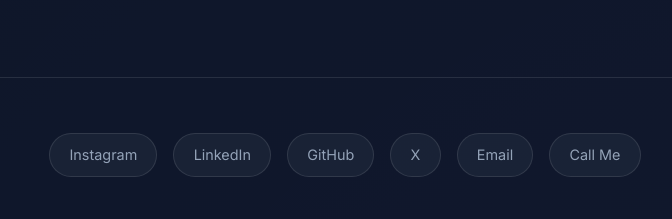
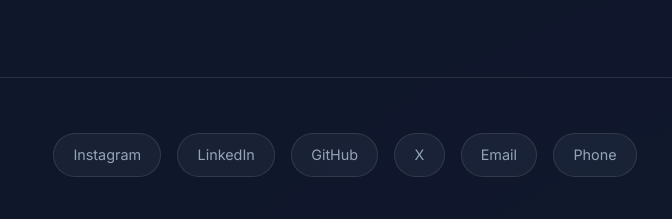
Before and after one commit to shubhamjatania17/My-Resume, a plain HTML site: page index.html in a window 1280 px wide. Shown: the part 1800-2019 px from the top of the page, 295-967 px from the left. Drawn offline with Linux system fonts and the light colour scheme.

Commit message:
Small fix

```diff
--- a/index.html
+++ b/index.html
@@ -508,7 +508,7 @@
             <li><a target="_blank" href="https://github.com/shubhamjatania17">GitHub</a></li>
             <li><a target="_blank" href="https://x.com/spj1703">X</a></li>
             <li><a target="_blank" href="mailto:shubham.jatania@gmail.com">Email</a></li>
-            <li><a href="tel:+917021169088">Call Me</a></li>
+            <li><a href="tel:+917021169088">Phone</a></li>
         </ul>
 
         <form action="/submit-query" method="post">
```
